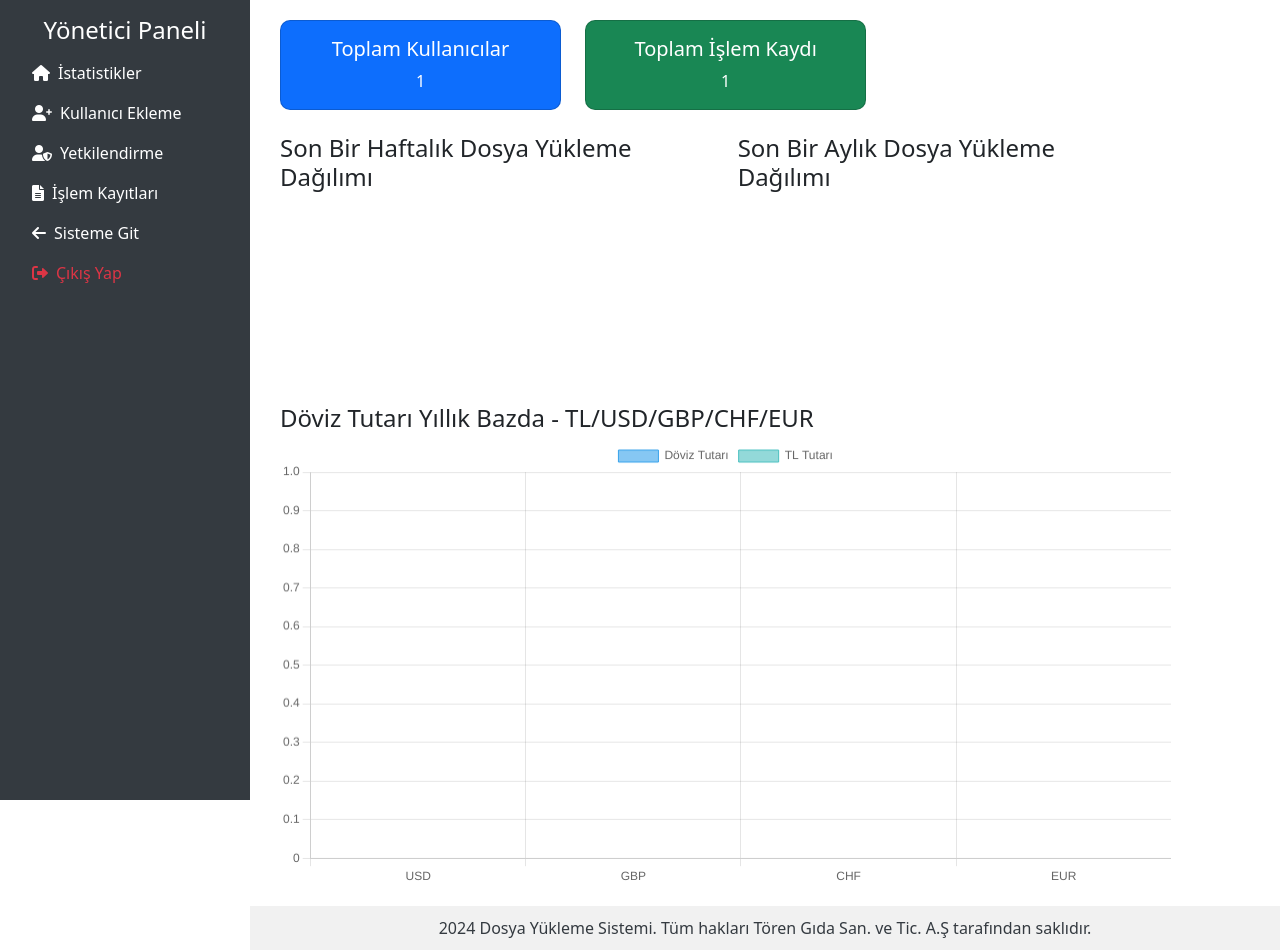
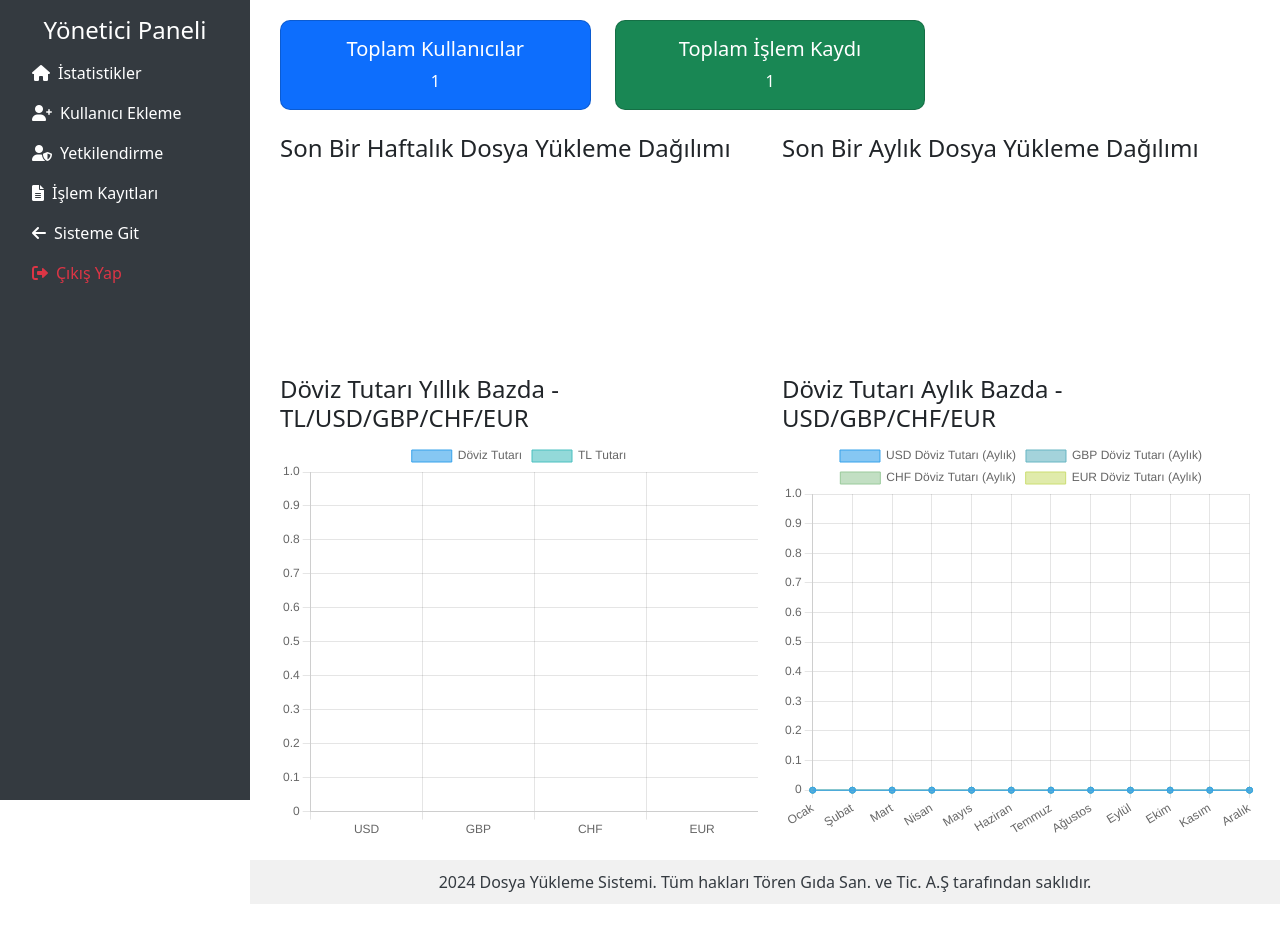
Before and after one commit to MustafaSenliik/Beyanname, a Flask app: template templates/admin/dashboard.html in a window 1280 px wide. After the commit the page ends 904 px from the top, so only its background shows below. Run offline with Flask 3, Linux system fonts and the light colour scheme; the template is opened without the code that fills it: most values are stand-ins (such as "Sample title", 1, 10 or a date in 2020); a map, chart or similar area stays blank.

Commit message:
Aylık ve yıllık bazda döviz tutarları grafik olarak eklendi

```diff
--- a/services/admin_services.py
+++ b/services/admin_services.py
@@ -130,17 +130,28 @@ def get_yearly_currency_data():
 # Aylık döviz verisini döndüren fonksiyon
 def get_monthly_currency_data():
     current_year = datetime.now().year
-    current_month = datetime.now().month
     monthly_data = (
         db.session.query(
             BeyannameKayitlari.doviz_cinsi,
+            extract('month', BeyannameKayitlari.created_at).label('month'),
             func.sum(BeyannameKayitlari.doviz_tutari).label('total_doviz'),
             func.sum(BeyannameKayitlari.tl_tutari).label('total_tl')
         )
-        .filter(extract('year', BeyannameKayitlari.created_at) == current_year)
-        .filter(extract('month', BeyannameKayitlari.created_at) == current_month)
-        .group_by(BeyannameKayitlari.doviz_cinsi)
+        .filter(extract('year', BeyannameKayitlari.created_at) == current_year)  # Geçerli yıl filtresi
+        .group_by(BeyannameKayitlari.doviz_cinsi, 'month')
         .all()
     )
-    # Veriyi dictionary formatına dönüştürme
-    return {item.doviz_cinsi: {'doviz': item.total_doviz, 'tl': item.total_tl} for item in monthly_data}
+
+    # Veriyi frontend’e uygun hale getirmek için dictionary yapısına dönüştürme
+    data = {}
+    for item in monthly_data:
+        doviz_cinsi = item.doviz_cinsi
+        month = item.month
+        total_doviz = item.total_doviz
+        total_tl = item.total_tl
+
+        if doviz_cinsi not in data:
+            data[doviz_cinsi] = {}
+        data[doviz_cinsi][month] = {"doviz": total_doviz, "tl": total_tl}
+
+    return data
--- a/templates/admin/dashboard.html
+++ b/templates/admin/dashboard.html
@@ -27,6 +27,13 @@
         }
         .flash-message {
             margin-bottom: 20px;
+        }
+        .chart-container {
+            max-width: 600px; /* Grafik genişliğini sınırlandırın */
+            margin: auto;
+        }
+        canvas {
+            max-height: 400px; /* Grafiklerin yüksekliğini sınırlandırın */
         }
         footer {
             text-align: center;
@@ -98,21 +105,26 @@
 
             <!-- Charts Section -->
             <div class="row">
-                <div class="col-md-6">
+                <div class="col-md-6 chart-container">
                     <h4>Son Bir Haftalık Dosya Yükleme Dağılımı</h4>
                     <canvas id="weeklyUploadChart"></canvas>
                 </div>
-                <div class="col-md-5">
+                <div class="col-md-6 chart-container">
                     <h4>Son Bir Aylık Dosya Yükleme Dağılımı</h4>
                     <canvas id="monthlyUploadChart"></canvas>
                 </div>
             </div>
 
-            <!-- Yıllık Döviz Tutarı Grafik -->
+            <!-- Döviz Tutarı Yıllık ve Aylık Grafikler -->
             <div class="row mt-5">
-                <div class="col-md-12">
+                <div class="col-md-6 chart-container">
                     <h4>Döviz Tutarı Yıllık Bazda - TL/USD/GBP/CHF/EUR</h4>
                     <canvas id="yearlyCurrencyChart"></canvas>
+                </div>
+
+                <div class="col-md-6 chart-container">
+                    <h4>Döviz Tutarı Aylık Bazda - USD/GBP/CHF/EUR</h4>
+                    <canvas id="monthlyCurrencyChart"></canvas>
                 </div>
             </div>
 
@@ -141,6 +153,7 @@
                             },
                             options: {
                                 responsive: true,
+                                maintainAspectRatio: false,
                                 scales: {
                                     y: {
                                         beginAtZero: true
@@ -163,6 +176,7 @@
                             },
                             options: {
                                 responsive: true,
+                                maintainAspectRatio: false,
                                 plugins: {
                                     legend: {
                                         position: 'top'
@@ -203,6 +217,45 @@
                             },
                             options: {
                                 responsive: true,
+                                maintainAspectRatio: false,
+                                scales: {
+                                    y: { beginAtZero: true }
+                                }
+                            }
+                        });
+                    });
+
+                // Aylık Döviz Tutarı Grafiği
+                fetch("{{ url_for('admin.get_currency_data') }}")
+                    .then(response => response.json())
+                    .then(data => {
+                        const monthLabels = ["Ocak", "Şubat", "Mart", "Nisan", "Mayıs", "Haziran", "Temmuz", "Ağustos", "Eylül", "Ekim", "Kasım", "Aralık"];
+                        const currencyTypes = ["USD", "GBP", "CHF", "EUR"];
+
+                        // Döviz cinsine göre her ayın döviz tutarını hazırlama
+                        const datasets = currencyTypes.map((currency, index) => {
+                            // Her ay için döviz tutarını alıyoruz; eğer veri yoksa 0 olarak ayarlanır
+                            const dataForCurrency = monthLabels.map((_, monthIndex) => data.monthly[currency]?.[monthIndex + 1]?.doviz || 0);
+                            return {
+                                label: `${currency} Döviz Tutarı (Aylık)`,
+                                data: dataForCurrency,
+                                backgroundColor: `rgba(${54 + index * 50}, ${162 + index * 20}, ${235 - index * 40}, 0.6)`,
+                                borderColor: `rgba(${54 + index * 50}, ${162 + index * 20}, ${235 - index * 40}, 1)`,
+                                borderWidth: 1,
+                                fill: false
+                            };
+                        });
+
+                        // Aylık Döviz Tutarı Grafiği Oluşturma
+                        const monthlyCurrencyChart = new Chart(document.getElementById('monthlyCurrencyChart').getContext('2d'), {
+                            type: 'line',
+                            data: {
+                                labels: monthLabels, // Ay isimleri
+                                datasets: datasets   // Her döviz cinsi için veri setleri
+                            },
+                            options: {
+                                responsive: true,
+                                maintainAspectRatio: false,
                                 scales: {
                                     y: { beginAtZero: true }
                                 }
```
